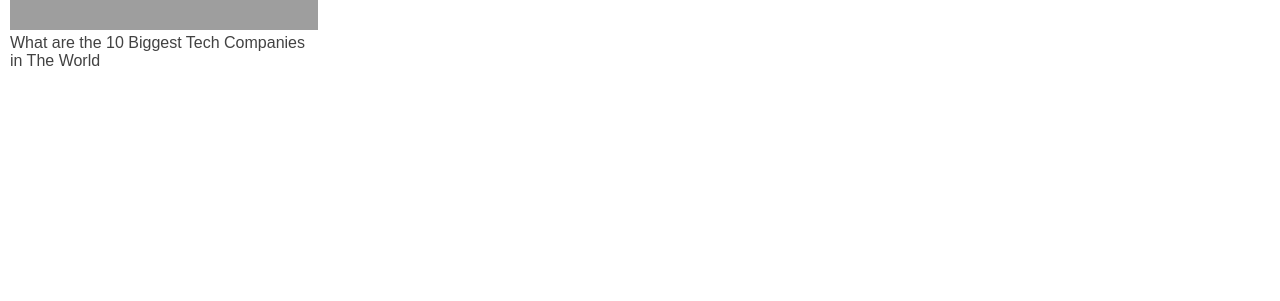
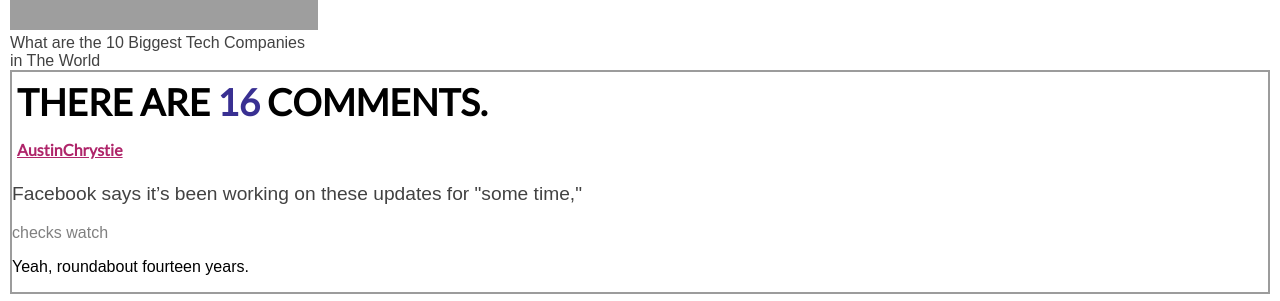
Before and after one commit to giordifungula/ResponsiveArticleCreate, a plain HTML site: page index.html in a window 1280 px wide. Shown: the part 3845-4146 px from the top of the page. Before the commit the page ends 3925 px from the top, so only its background shows below. Drawn offline with Linux system fonts and the light colour scheme; grey boxes are pictures that could not be loaded.

Commit message:
comment section content with border

```diff
--- a/index.html
+++ b/index.html
@@ -204,6 +204,15 @@
             </aside>
             <div class="comment">
                 <!-- takes 2 colum space and has max width-->
+                <h3> <span class="aside-head">THERE ARE <span class="blue-text"> 16 </span>COMMENTS.</span> </h3>
+                <div class="comment-cnt">
+                    <div class="comment-item">
+                        <h4 class="pink-text">AustinChrystie</h4>
+                        <p class="light-text"> <span>Facebook says it’s been working on these updates for "some time,"</span> </p>
+                        <p style="color:grey">checks watch </p>
+                        <p>Yeah, roundabout fourteen years.</p>
+                    </div>
+                </div>
             </div>
             <footer>
                 <!-- will contain the footer  -->
--- a/sass/styles.scss
+++ b/sass/styles.scss
@@ -225,6 +225,21 @@ aside {
 
     }
 }
+// ============== Comment section ================= //
+.comment {
+    border: 2px solid rgb(156, 156, 156);
+    .blue-text {
+        color: #393092;
+    }
+     h3 {
+         font-size: 2.3em;
+     }
+
+     .light-text {
+         color: #424242;
+         font-size: 1.2em;
+     }
+}
 
 @media(min-width: 700px){
     // .top-img {
```
Also changed, not shown: css/styles.css, 1 other file.
